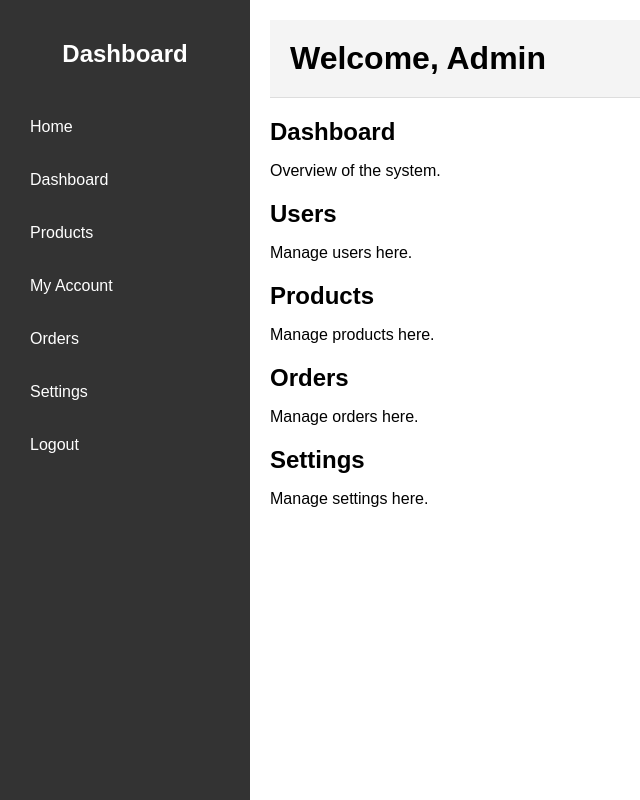
After one commit to Yona2803/Symfony_eCom, a Symfony app: template templates/items/dashBoard.html.twig in a window 1280 px wide. The commit adds this page. Shown: the whole page, without its empty margins (0-640 px from the left). Run offline with Twig, Linux system fonts and the light colour scheme; the template is opened without the code that fills it, so the values that code supplies are empty; some libraries are stand-ins or nearby versions.

Commit message:
Add Admin Dashboard

```diff
--- /dev/null
+++ b/public/css/dashBoardStyle.css
@@ -0,0 +1,102 @@
+body {
+    font-family: Arial, sans-serif;
+    margin: 0;
+    padding: 0;
+    display: flex;
+    height: 100vh;
+}
+
+.dashboard {
+    display: flex;
+    width: 100%;
+}
+
+.sidebar {
+    width: 250px;
+    background-color: #333;
+    color: #fff;
+    padding: 20px;
+    box-sizing: border-box;
+}
+
+.sidebar h2 {
+    text-align: center;
+    margin-bottom: 20px;
+}
+
+.sidebar ul {
+    list-style: none;
+    padding: 0;
+}
+
+.sidebar ul li {
+    position: relative;
+    margin: 15px 0;
+}
+
+.sidebar ul li a {
+    color: #fff;
+    text-decoration: none;
+    display: block;
+    padding: 10px;
+    border-radius: 4px;
+    transition: background 0.3s;
+}
+
+.sidebar ul li a:hover {
+    background-color: #575757;
+}
+
+.sidebar ul li .submenu {
+    display: none;
+    list-style: none;
+    padding: 0;
+    margin: 0;
+    position: absolute;
+    left: 100%;
+    top: 0;
+    background-color: #444;
+    border-radius: 4px;
+    z-index: 1000;
+}
+
+.sidebar ul li .submenu li {
+    margin: 0;
+}
+
+.sidebar ul li .submenu li a {
+    padding: 10px;
+    white-space: nowrap;
+}
+
+.sidebar ul li:hover .submenu {
+    display: block;
+}
+
+.main-content {
+    flex: 1;
+    padding: 20px;
+    box-sizing: border-box;
+}
+
+header {
+    background-color: #f4f4f4;
+    padding: 20px;
+    border-bottom: 1px solid #ddd;
+}
+
+header h1 {
+    margin: 0;
+}
+
+section {
+    margin: 20px 0;
+}
+
+section h2 {
+    margin-bottom: 10px;
+}
+
+.nav{
+    margin-top: 40px;
+}
--- a/src/Controller/ItemsController.php
+++ b/src/Controller/ItemsController.php
@@ -85,7 +85,11 @@ class ItemsController extends AbstractController
     }
 
 
-
+    #[Route('/test', name: 'test', methods: ['GET'])]
+    public function test(): Response
+    {
+        return $this->render('items/dashBoard.html.twig');
+    }
 
 
 
--- a/src/Controller/WishListController.php
+++ b/src/Controller/WishListController.php
@@ -19,14 +19,14 @@ class WishListController extends AbstractController
     }
 
 
-    #[Route('/addItemToWishList/{itemId}', name: 'toWishlist')]
+    #[Route('/addItemToWishList/{itemId}', name: 'toWishlist', methods: ['GET'])]
     public function addItemToWishList(int $itemId): Response
     {
-        $value = $this->wishListService->addToWishList(4,$itemId);
+        $value = $this->wishListService->addToWishList(4, $itemId);
 
         if ($value) {
             $this->addFlash('success', 'Item added to wishlist successfully.');
-        }else{
+        } else {
             $this->addFlash('warning', 'Item already exists in wishlist.');
         }
 
--- a/templates/Components/Header/Header.html.twig
+++ b/templates/Components/Header/Header.html.twig
@@ -46,7 +46,7 @@
 					<text x="24" y="9" text-anchor="middle" dy=".3em" font-size="12" fill="white">2</text>
 				</svg>
 			</a>
-			<a href="">
+			<a href="{{ path('test') }}">
 				<svg width="33" height="32" viewbox="0 0 33 32" fill="none" xmlns="http://www.w3.org/2000/svg">
 					<rect x="0.5" width="32" height="32" rx="16" fill="#DB4444"/>
 					<path d="M21.5 23V21.3333C21.5 20.4493 21.191 19.6014 20.6408 18.9763C20.0907 18.3512 19.3446 18 18.5667 18H13.4333C12.6554 18 11.9093 18.3512 11.3592 18.9763C10.809 19.6014 10.5 20.4493 10.5 21.3333V23" stroke="white" stroke-width="1.5" stroke-linecap="round" stroke-linejoin="round"/>
--- /dev/null
+++ b/templates/items/dashBoard.html.twig
@@ -0,0 +1,85 @@
+<!DOCTYPE html>
+<html lang="en">
+<head>
+    <meta charset="UTF-8">
+    <meta name="viewport" content="width=device-width, initial-scale=1.0">
+    <title>Admin Dashboard</title>
+    <link rel="stylesheet" href="{{ asset('css/dashBoardStyle.css') }}">
+</head>
+<body>
+    <div class="dashboard">
+       <!-- filepath: /D:/VS.Code/MySymfony/Symfony_eCom/templates/items/dashBoard.html.twig -->
+<!DOCTYPE html>
+<html lang="en">
+<head>
+    <meta charset="UTF-8">
+    <meta name="viewport" content="width=device-width, initial-scale=1.0">
+    <title>Admin Dashboard</title>
+    <link rel="stylesheet" href="{{ asset('css/dashboard.css') }}">
+</head>
+<body>
+    <div class="sidebar">
+        <h2>Dashboard</h2>
+        <ul class="nav">
+            <li><a href="{{ path('home') }}">Home</a></li>
+            <li><a href="#dashboard">Dashboard</a></li>
+            <li>
+                <a href="#products">Products</a>
+                <ul class="submenu">
+                    <li><a href="{{ path('addItem') }}">Add Product</a></li>
+                    <li><a href="#updateProduct">Update Product</a></li>
+                </ul>
+            </li>
+            <li>
+                <a href="#user">My Account</a>
+                <ul class="submenu">
+                    <li><a href="#addUser">Change Password</a></li>
+                </ul>
+            </li>
+            <li>
+                <a href="#orders">Orders</a>
+                <ul class="submenu">
+                    <li><a href="#viewOrders">View Orders</a></li>
+                    <li><a href="#manageOrders">Manage Orders</a></li>
+                </ul>
+            </li>
+            <li>
+                <a href="#settings">Settings</a>
+                <ul class="submenu">
+                    <li><a href="#generalSettings">General Settings</a></li>
+                    <li><a href="#securitySettings">Security Settings</a></li>
+                </ul>
+            </li>
+            <li><a href="#logout">Logout</a></li>
+        </ul>
+    </div>
+</body>
+</html>
+        <div class="main-content">
+            <header>
+                <h1>Welcome, Admin</h1>
+            </header>
+            <section id="dashboard">
+                <h2>Dashboard</h2>
+                <p>Overview of the system.</p>
+            </section>
+            <section id="users">
+                <h2>Users</h2>
+                <p>Manage users here.</p>
+            </section>
+            <section id="products">
+                <h2>Products</h2>
+                <p>Manage products here.</p>
+            </section>
+            <section id="orders">
+                <h2>Orders</h2>
+                <p>Manage orders here.</p>
+            </section>
+            <section id="settings">
+                <h2>Settings</h2>
+                <p>Manage settings here.</p>
+            </section>
+        </div>
+    </div>
+</body>
+</html>
```
